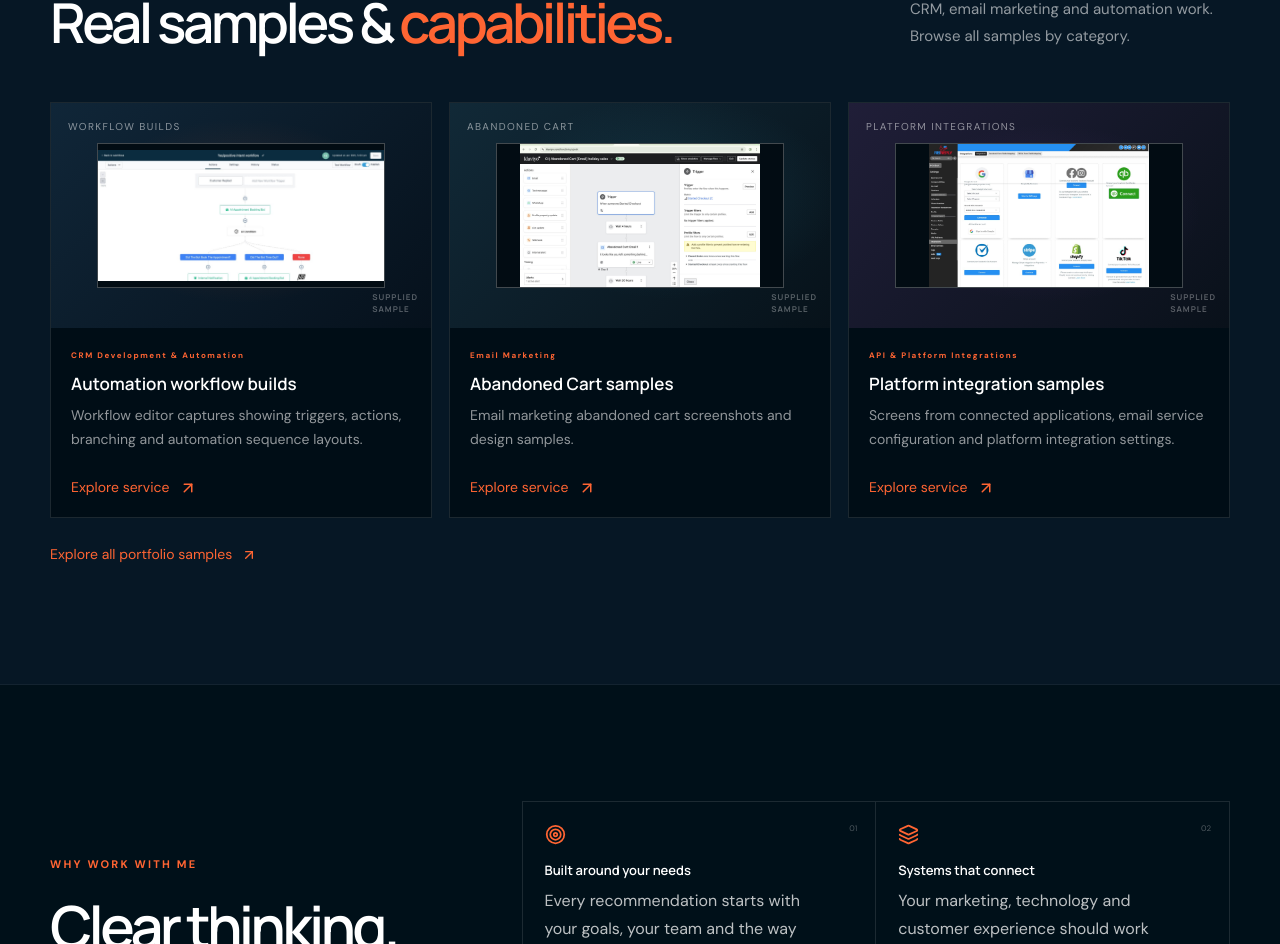
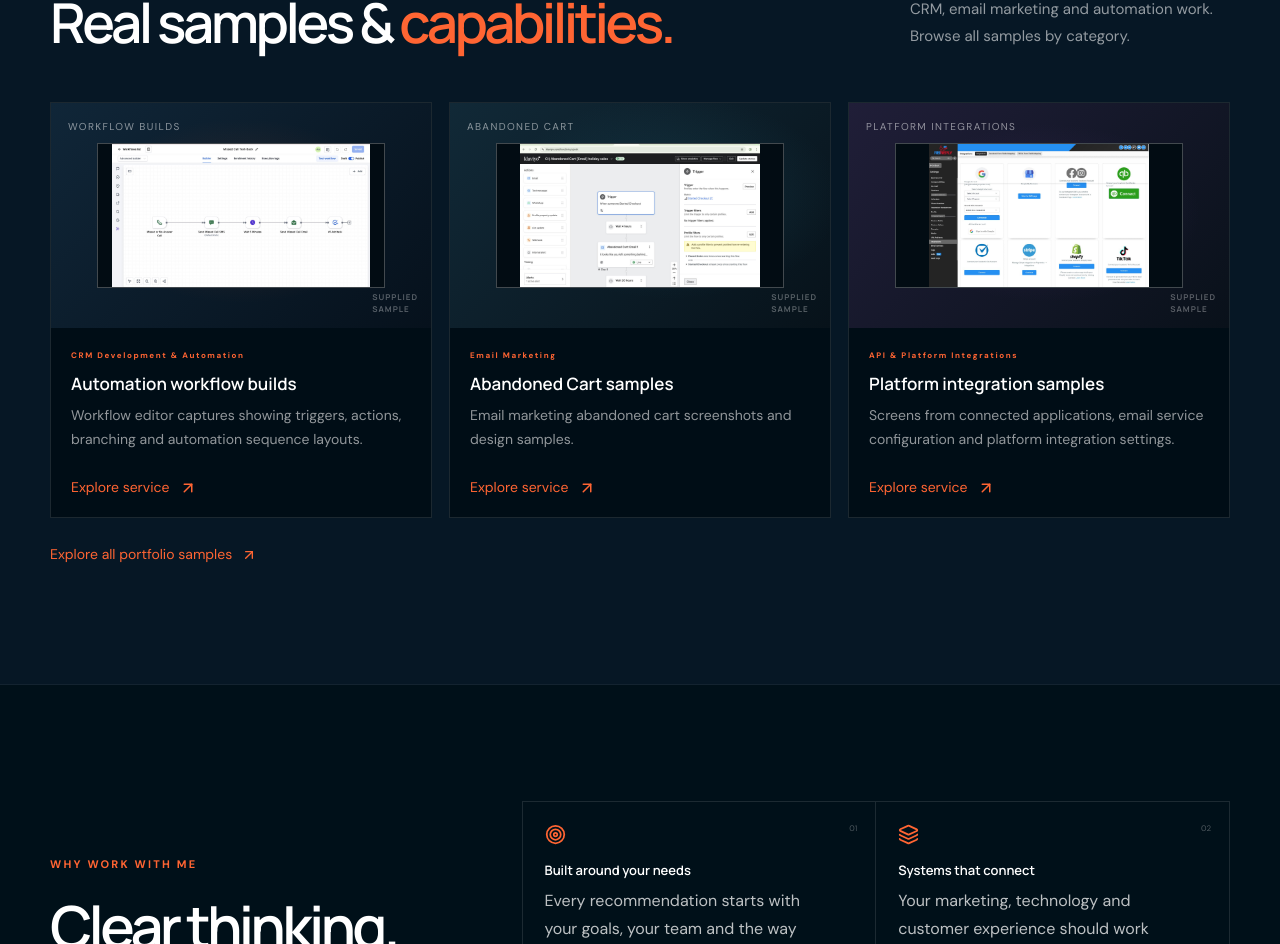
Before and after one commit to angie461/anjolaoluwa-portfolio-deploy, a React (Vite) app: page / in a window 1280 px wide. Shown: the part 3133-4077 px from the top of the page. Built offline with nearby package versions, Linux system fonts and the light colour scheme.

Commit message:
Add Missed Call Text-Back workflow sample

```diff
--- a/src/data/portfolioSamples.ts
+++ b/src/data/portfolioSamples.ts
@@ -34,6 +34,7 @@ export const portfolioSamples: SampleGroup[] = [
     service: 'crm-automation', category: 'Workflow Builds', title: 'Automation workflow builds',
     description: 'Workflow editor captures showing triggers, actions, branching and automation sequence layouts.',
     items: [
+      sample('automation-workflows/missed-call-text-back.jpg', 'Missed Call Text-Back workflow in GoHighLevel: SMS, 5-minute wait, follow-up email and task'),
       ...numbered([
       ...Array.from({ length: 17 }, (_, i) => `automation-workflows/workflow ${i + 1}.jpg`),
       'automation-workflows/worklow 6.jpg',
```
Also changed, not shown: public/projects/automation-workflows/missed-call-text-back.jpg (added).
